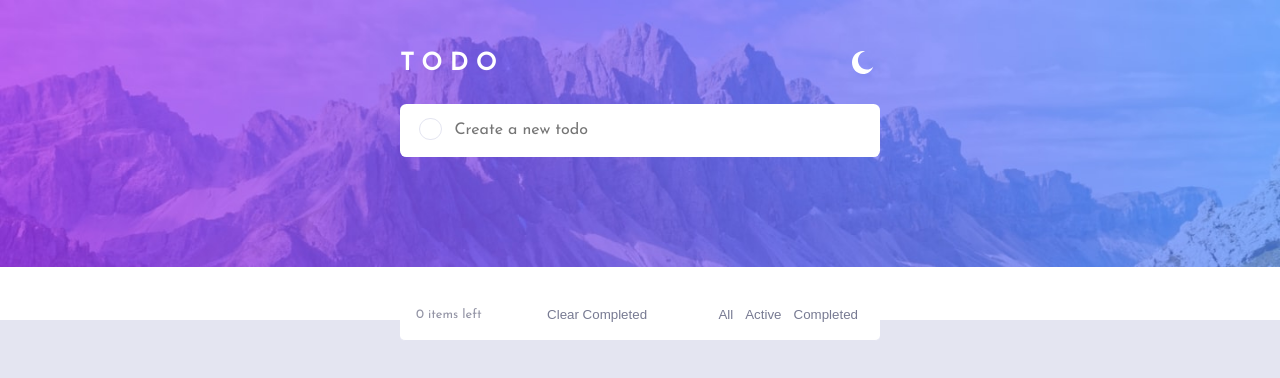
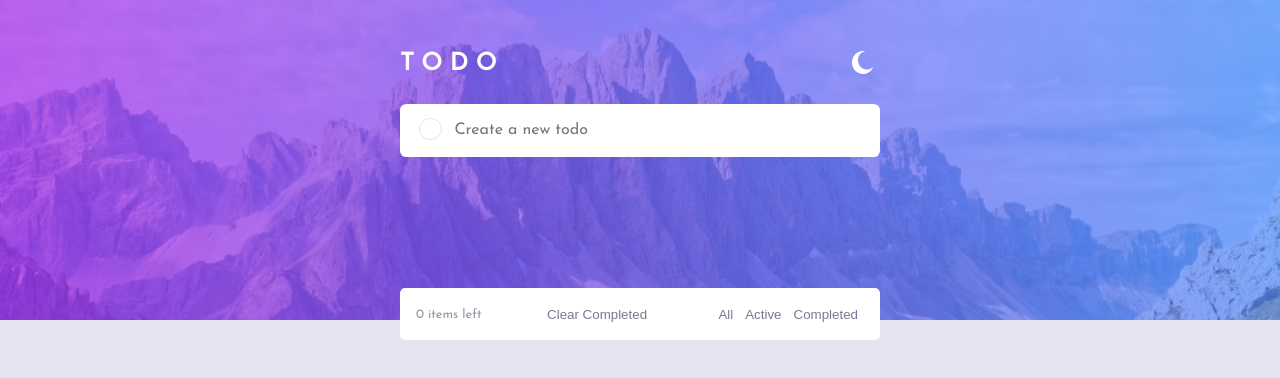
Before and after one commit to moinulhossainmahim/todo-app-reactjs, a React (Create React App) app: page / in a window 1280 px wide. Shown: the top 378 px of the page. Built offline with nearby package versions, Linux system fonts and the light colour scheme.

Commit message:
change height of container

```diff
--- a/src/index.css
+++ b/src/index.css
@@ -66,7 +66,7 @@ body {
 }
 
 .todo-main {
-	min-height: 100vh;
+	height: 100vh;
 }
 
 .todo-top-image {
@@ -76,7 +76,7 @@ body {
 
 .todo-top-portion {
 	position: relative;
-	min-height: 40vh;
+	height: 40vh;
 }
 
 .todo-bottom-portion {
```
